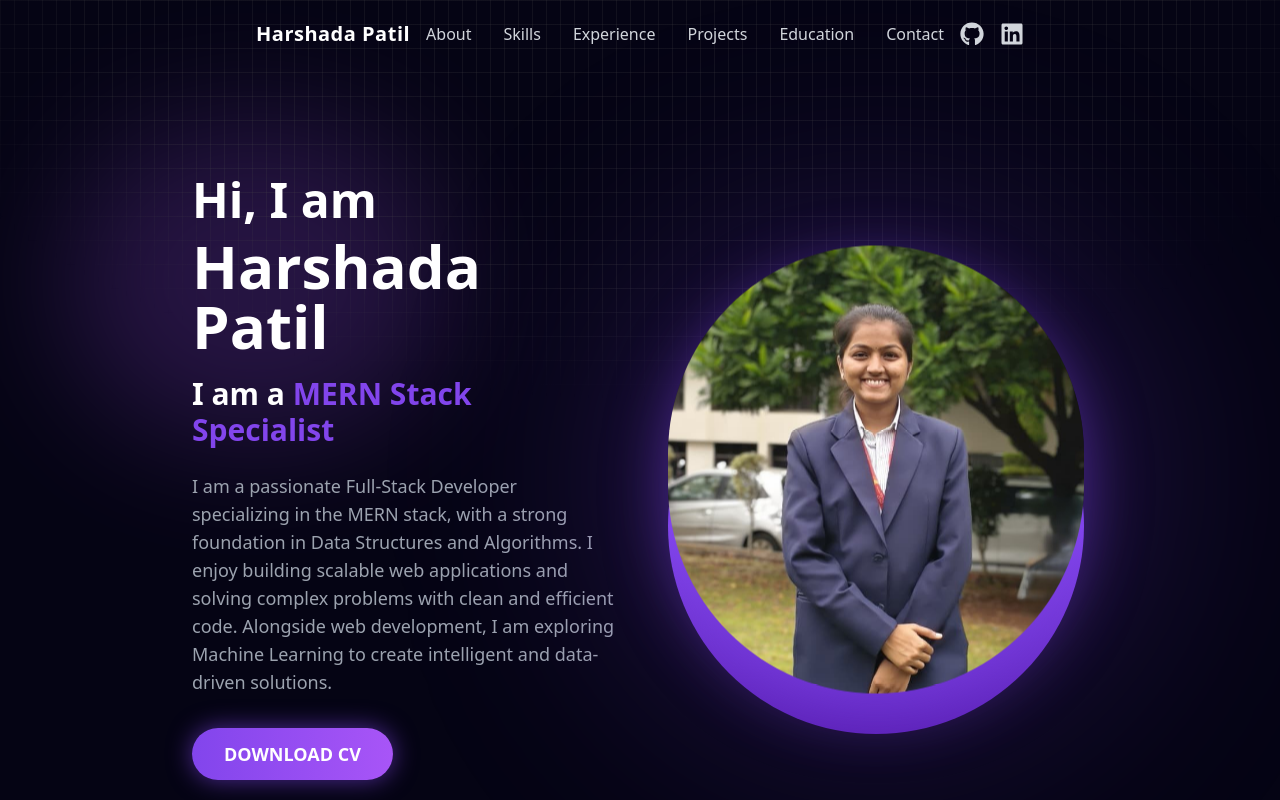
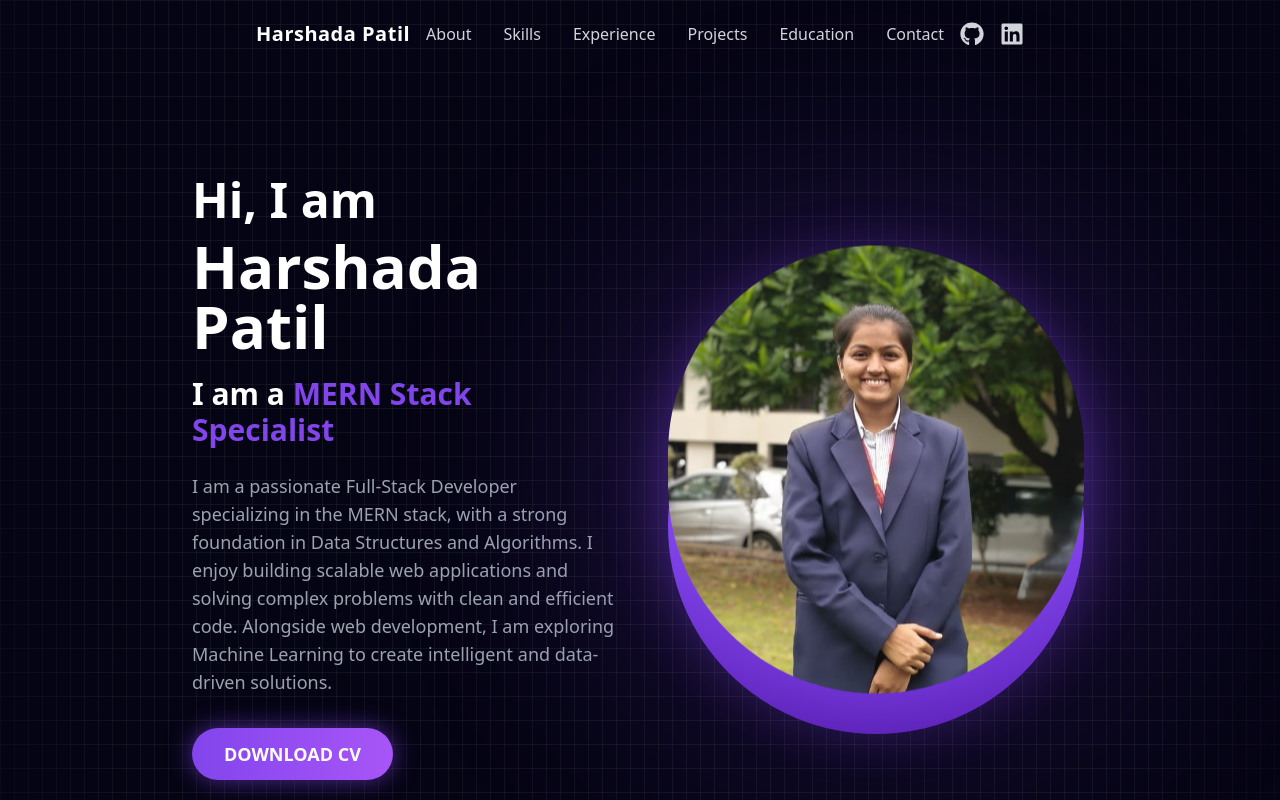
Before and after one commit to Harshada-Patil-05/MyPortfolio, a React (Vite) app: page / in a window 1280 px wide. Shown: the top 800 px of the page. Built offline with nearby package versions, Linux system fonts and the light colour scheme.

Commit message:
Update App.jsx

```diff
--- a/src/App.jsx
+++ b/src/App.jsx
@@ -11,11 +11,14 @@
 
 const App = () => {
   return (
-    <div className="bg-[#050414] min-h-screen flex flex-col">
+    <div className="bg-[#050414] min-h-screen flex flex-col relative overflow-x-hidden">
 
-       <BlurBlob position={{ top: '35%', left: '20%' }} size={{ width: '30%', height: '40%' }} />
+      <BlurBlob
+        position={{ top: '35%', left: '20%' }}
+        size={{ width: '30%', height: '40%' }}
+      />
 
-      <div className="absolute inset-0 bg-[linear-gradient(to_right,#4f4f4f2e_1px,transparent_1px),linear-gradient(to_bottom,#4f4f4f2e_1px,transparent_1px)] bg-[size:14px_24px] [mask-image:radial-gradient(ellipse_60%_50%_at_50%_0%,#000_70%,transparent_100%)]"></div>
+      <div className="absolute inset-0 overflow-hidden bg-[linear-gradient(to_right,#4f4f4f2e_1px,transparent_1px),linear-gradient(to_bottom,#4f4f4f2e_1px,transparent_1px)] bg-[size:14px_24px] [mask-image:radial-gradient(ellipse_60%_50%_at_50%_0%,#000_70%,transparent_100%)]"></div>
 
       <div className="relative pt-20 flex-grow">
         <Navbar />
@@ -26,6 +29,7 @@
         <Education />
         <Contact />
       </div>
+
       <Footer/>
     </div>
   );
```
